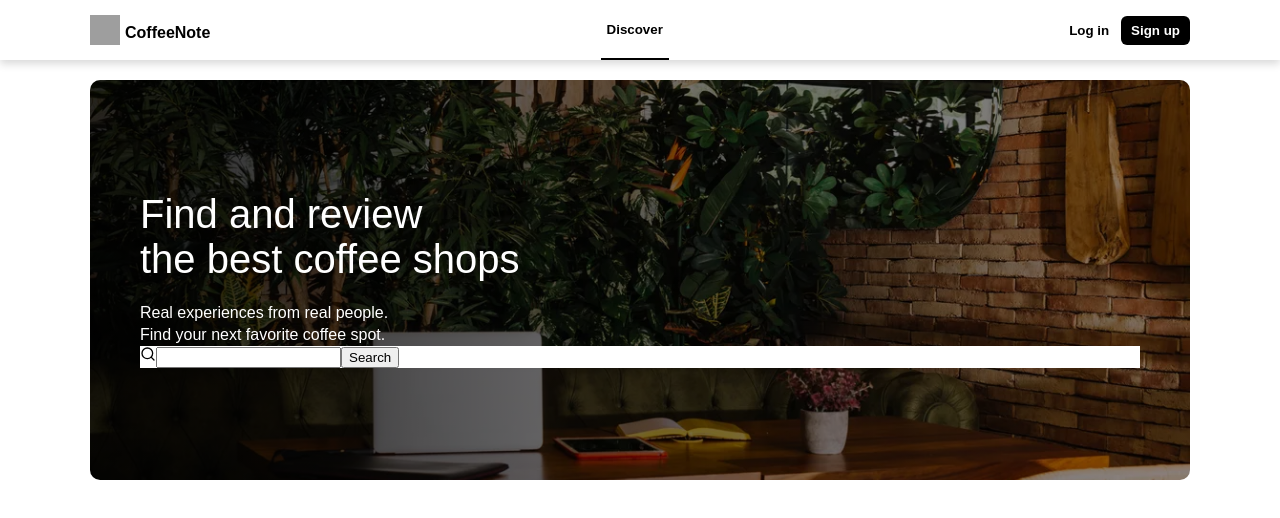
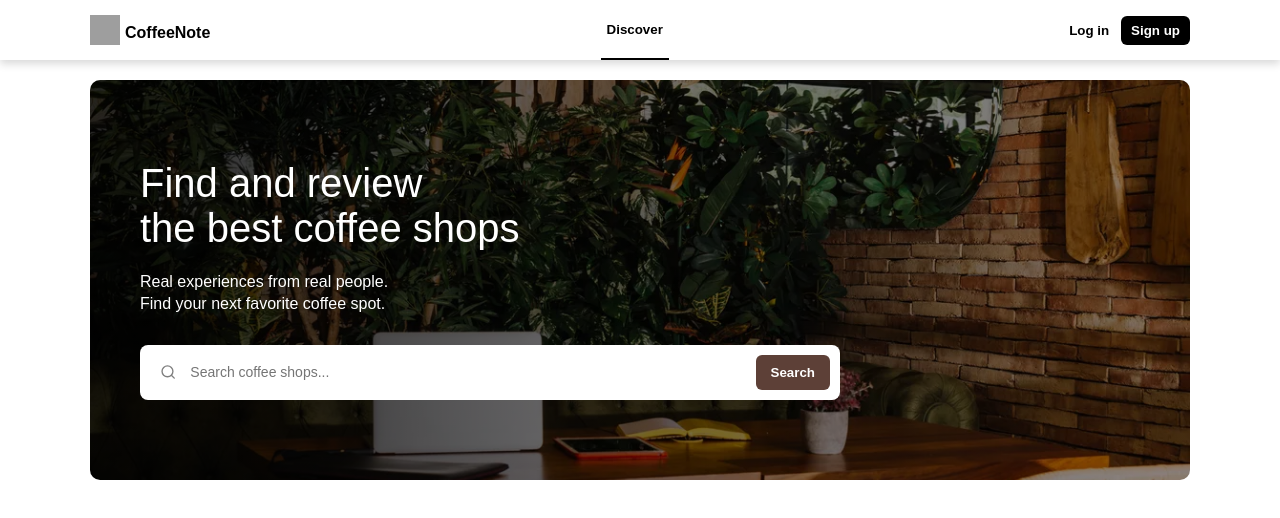
Before and after one commit to Jean123Van/coffee-shop, a React (Vite) app: page / in a window 1280 px wide. Shown: the top 518 px of the page. Built offline with nearby package versions, Linux system fonts and the light colour scheme; grey boxes are pictures that could not be loaded.

Commit message:
render search section in home

```diff
--- /dev/null
+++ b/src/components/Buttons/PrimaryBtn/PrimaryBtn.tsx
@@ -0,0 +1,34 @@
+interface PrimaryBtnProps {
+    variant?: 'light' | 'dark';
+    children?: React.ReactNode;
+    style?: React.CSSProperties;
+}
+
+function PrimaryBtn({ variant = 'dark', children, style }: PrimaryBtnProps) {
+    const lightVariant = {
+        backgroundColor: 'white',
+        color: 'black',
+    };
+    const darkVariant = {
+        backgroundColor: 'black',
+        color: 'white',
+    };
+
+    return (
+        <button
+            style={{
+                border: 'none',
+                borderRadius: '6px',
+                padding: '7px 10px 7px 10px',
+                fontWeight: 'bold',
+                cursor: 'pointer',
+                ...(variant === 'light' ? lightVariant : darkVariant),
+                ...style,
+            }}
+        >
+            {children}
+        </button>
+    );
+}
+
+export default PrimaryBtn;
--- a/src/components/NavBar/NavBar.tsx
+++ b/src/components/NavBar/NavBar.tsx
@@ -1,5 +1,6 @@
 import { Outlet } from 'react-router-dom';
 import logo from '../../assets/coffee.png';
+import PrimaryBtn from '../Buttons/PrimaryBtn/PrimaryBtn';
 
 function NavBar() {
     return (
@@ -71,32 +72,8 @@ function NavBar() {
                             gap: '2px',
                         }}
                     >
-                        <button
-                            style={{
-                                backgroundColor: 'white',
-                                border: 'none',
-                                borderRadius: '6px',
-                                padding: '7px 10px 7px 10px',
-                                color: 'black',
-                                fontWeight: 'bold',
-                                cursor: 'pointer',
-                            }}
-                        >
-                            Log in
-                        </button>
-                        <button
-                            style={{
-                                backgroundColor: 'black',
-                                color: 'white',
-                                border: 'none',
-                                borderRadius: '6px',
-                                padding: '7px 10px 7px 10px',
-                                cursor: 'pointer',
-                                fontWeight: 'bold',
-                            }}
-                        >
-                            Sign up
-                        </button>
+                        <PrimaryBtn variant={'light'}>Log in</PrimaryBtn>
+                        <PrimaryBtn>Sign up</PrimaryBtn>
                     </div>
                 </div>
             </header>
@@ -105,7 +82,6 @@ function NavBar() {
                 style={{
                     paddingLeft: '20px',
                     paddingRight: '20px',
-
                     display: 'flex',
                     justifyContent: 'center',
                 }}
--- a/src/pages/Home.tsx
+++ b/src/pages/Home.tsx
@@ -1,9 +1,11 @@
 import cafeImage from '../assets/images/cafe.webp';
 import { LuSearch } from 'react-icons/lu';
+import PrimaryBtn from '../components/Buttons/PrimaryBtn/PrimaryBtn';
+import { COLORS } from '../theme/colors';
 
 function Home() {
     return (
-        <div
+        <section
             style={{
                 backgroundImage: `linear-gradient(
                     to right,
@@ -27,8 +29,6 @@ function Home() {
                     color: 'white',
                     fontWeight: 'normal',
                     fontSize: '40px',
-                    // border: '1px solid white',
-
                     marginBottom: '20px',
                 }}
             >
@@ -40,6 +40,7 @@ function Home() {
                     fontWeight: 'normal',
                     fontSize: '16px',
                     lineHeight: '22px',
+                    marginBottom: '30px',
                 }}
             >
                 Real experiences from real people. <br /> Find your next
@@ -48,14 +49,43 @@ function Home() {
             <div
                 style={{
                     backgroundColor: 'white',
+                    padding: '10px',
+                    width: '100%',
+                    maxWidth: '700px',
+                    borderRadius: '8px',
+                    display: 'flex',
+                    flexDirection: 'row',
+                    alignItems: 'center',
+                    gap: '12px',
                 }}
             >
-                <LuSearch />
-                <input />
-                {/* Use created reusable button component */}
-                <button>Search</button>
+                <LuSearch
+                    color="grey"
+                    size={20}
+                    style={{
+                        marginLeft: '10px',
+                    }}
+                />
+                <input
+                    placeholder="Search coffee shops..."
+                    style={{
+                        width: '100%',
+                        border: 'none',
+                        color: 'grey',
+                        outline: 'none',
+                        fontSize: '14px',
+                    }}
+                />
+                <PrimaryBtn
+                    style={{
+                        padding: '10px 15px 10px 15px',
+                        backgroundColor: COLORS.brown,
+                    }}
+                >
+                    Search
+                </PrimaryBtn>
             </div>
-        </div>
+        </section>
     );
 }
 
```
